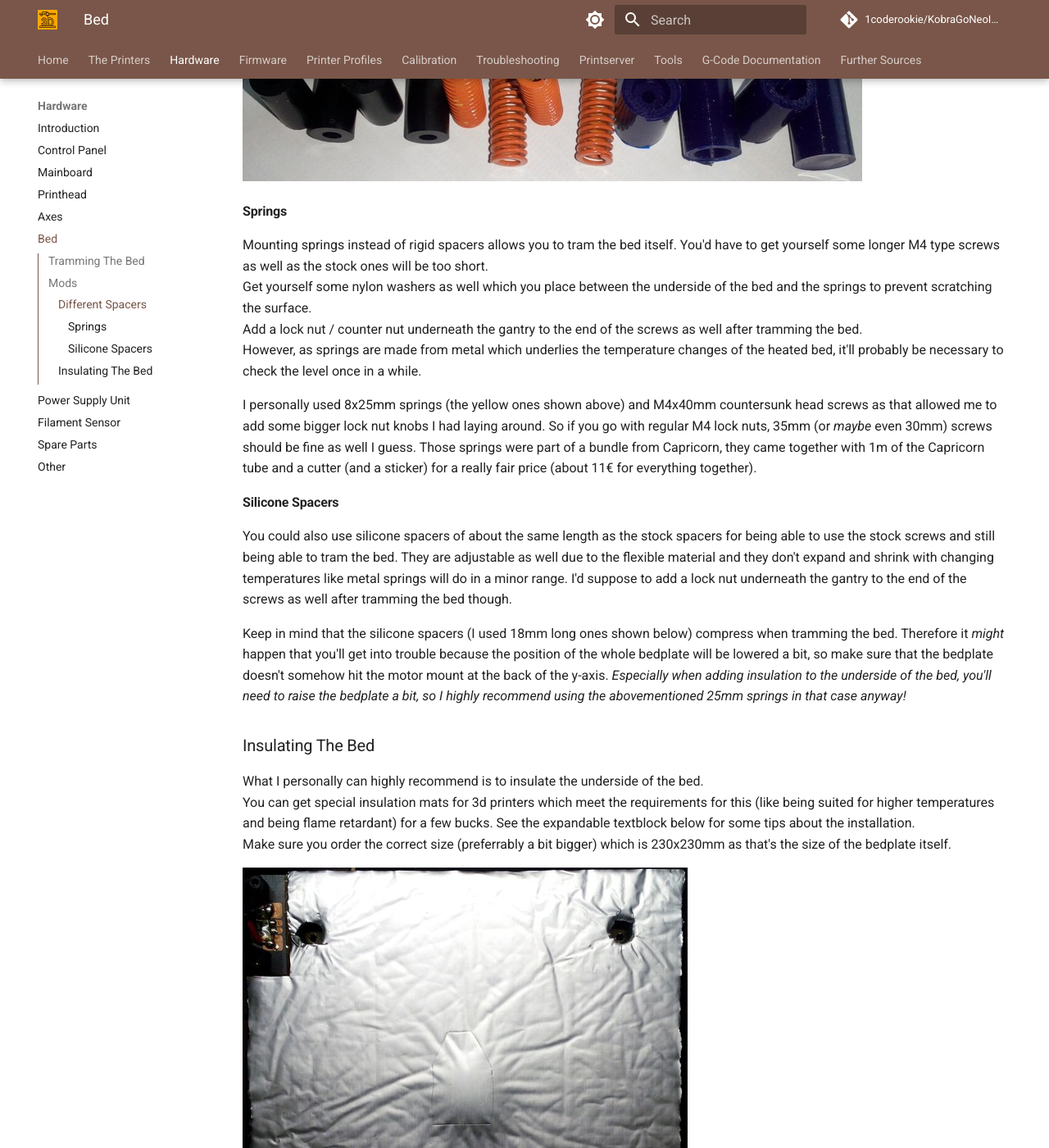
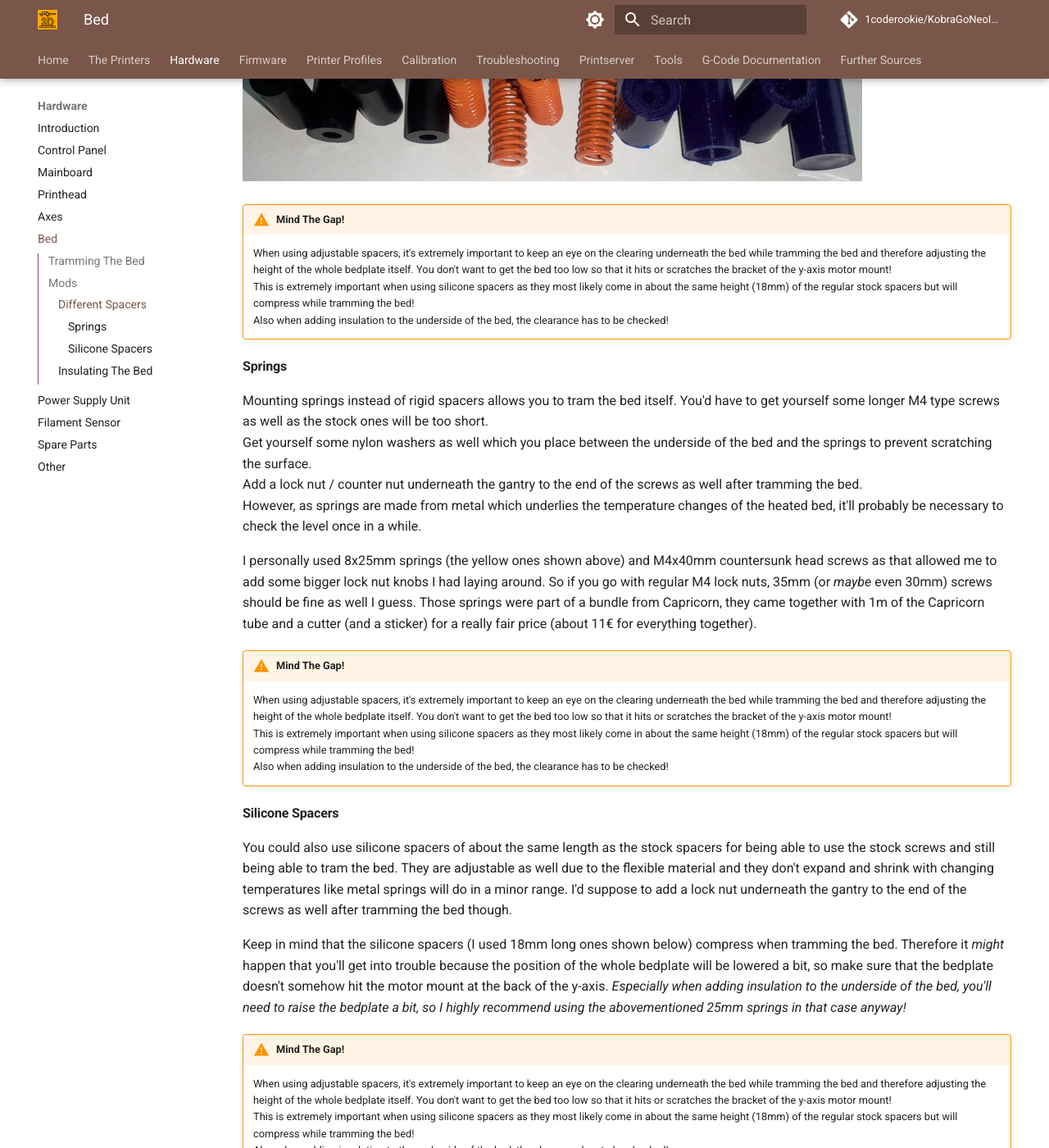
Before and after one commit to 1coderookie/KobraGoNeoInsights, an MkDocs documentation site: the page built from docs/hardware/bed.md, in a window 1280 px wide and 1400 px high, scrolled down 4173 px. Shown: the whole window at 82% size. Built offline with MkDocs 1.6.1 and Material for MkDocs 9.7.7, drawn with Linux system fonts in a browser that asks for light colours; comment, search, counter and statistics services are not loaded; some of the changed text lies outside the part shown.

Commit message:
Update bed.md

```diff
--- a/docs/hardware/bed.md
+++ b/docs/hardware/bed.md
@@ -181,6 +181,13 @@ It's adviseable to make sure that the bolt can't turn itself loose due to the vi
 The following picture shows the stock spacers on the left, springs in the middle and silicone spacers on the right.
 ![Spacers](../assets/images/bed_different-spacers_web.jpg)
 
+!!! warning "Mind The Gap!"
+
+    When using adjustable spacers, it's extremely important to keep an eye on the clearing underneath the bed while tramming the bed and therefore adjusting the height of the whole bedplate itself. You don't want to get the bed too low so that it hits or scratches the bracket of the y-axis motor mount!
+    This is extremely important when using silicone spacers as they most likely come in about the same height (18mm) of the regular stock spacers but will compress while tramming the bed!
+    Also when adding insulation to the underside of the bed, the clearance has to be checked!
+
+
 #### Springs
 Mounting springs instead of rigid spacers allows you to tram the bed itself. You'd have to get yourself some longer M4 type screws as well as the stock ones will be too short.
 Get yourself some nylon washers as well which you place between the underside of the bed and the springs to prevent scratching the surface.
@@ -189,11 +196,22 @@ However, as springs are made from metal which underlies the temperature changes
 
 I personally used 8x25mm springs (the yellow ones shown above) and M4x40mm countersunk head screws as that allowed me to add some bigger lock nut knobs I had laying around. So if you go with regular M4 lock nuts, 35mm (or *maybe* even 30mm) screws should be fine as well I guess. Those springs were part of a bundle from Capricorn, they came together with 1m of the Capricorn tube and a cutter (and a sticker) for a really fair price (about 11€ for everything together).
 
+!!! warning "Mind The Gap!"
+
+    When using adjustable spacers, it's extremely important to keep an eye on the clearing underneath the bed while tramming the bed and therefore adjusting the height of the whole bedplate itself. You don't want to get the bed too low so that it hits or scratches the bracket of the y-axis motor mount!
+    This is extremely important when using silicone spacers as they most likely come in about the same height (18mm) of the regular stock spacers but will compress while tramming the bed!
+    Also when adding insulation to the underside of the bed, the clearance has to be checked!
+
 #### Silicone Spacers
 You could also use silicone spacers of about the same length as the stock spacers for being able to use the stock screws and still being able to tram the bed. They are adjustable as well due to the flexible material and they don't expand and shrink with changing temperatures like metal springs will do in a minor range. I'd suppose to add a lock nut underneath the gantry to the end of the screws as well after tramming the bed though.
 
 Keep in mind that the silicone spacers (I used 18mm long ones shown below) compress when tramming the bed. Therefore it *might* happen that you'll get into trouble because the position of the whole bedplate will be lowered a bit, so make sure that the bedplate doesn't somehow hit the motor mount at the back of the y-axis. *Especially when adding insulation to the underside of the bed, you'll need to raise the bedplate a bit, so I highly recommend using the abovementioned 25mm springs in that case anyway!*
 
+!!! warning "Mind The Gap!"
+
+    When using adjustable spacers, it's extremely important to keep an eye on the clearing underneath the bed while tramming the bed and therefore adjusting the height of the whole bedplate itself. You don't want to get the bed too low so that it hits or scratches the bracket of the y-axis motor mount!
+    This is extremely important when using silicone spacers as they most likely come in about the same height (18mm) of the regular stock spacers but will compress while tramming the bed!
+    Also when adding insulation to the underside of the bed, the clearance has to be checked!
 
 ### Insulating The Bed
 What I personally can highly recommend is to insulate the underside of the bed.
@@ -207,13 +225,21 @@ The first screenshot shows the bed temperature (blue graph) before the insulatio
 ![Bed PID before insulating](../assets/images/bed_pre-insulation_PID.jpg)
 ![Bed PID after insulating](../assets/images/bed_post-insulation_PID.jpg)
 
-After adding the insulation, the temperature didn't fluctuate anymore at all during a print, even when I opened the window from time to time - the graph was just a straight line. So I'm highly satisfied with this actually and can strongly recommend insulating the bedplate.
+After adding the insulation, the temperature didn't fluctuate anymore at all during a print, even when I opened the window from time to time - the graph was just a straight line. So I'm actually highly satisfied with this and can strongly recommend insulating the bedplate.
+However, I have to mention that I didn't print with higher bed temperatures than 60-70°C yet, so I don't know how good the insulation will stay in place when printing with bedtemps like ~100°, but I hope it'll still work out fine..
+
+!!! warning "Mind The Gap!"
+
+    When adding insulation, it's extremely important to keep an eye on the clearing underneath the bed!
+    You don't want to risk the insulation hitting the bracket of the y-axis motor mount, so pay attention to that!
 
 ??? example "Adding The Insulation"
 
-    Before I'll go into the steps about how to apply the insulation, I have to mention that *you'll need longer spacers and screws due to the thickness of the insulation (which is about 9-10mm most of the time)!*
-    *You'll need to raise the whole bedplate to avoid contact between the insulation and the motor mount at the back of the construction.* If you use the beforementioned springs, you'll be fine as they are longer then the stock spacers anyway. If you'll use the stock spacers or silicone spacers of about the same size, you can add bolt nuts underneath to raise the bed.
-    *It's also advisable to have Kapton tape on hand to cover the whole underside of the bedplate with it (before you actually apply the insulation) and to secure the edges and sides of the insulation (after applying the insulation).*
+    Before I'll go into the steps about how to apply the insulation, I have to point out a few things first:
+
+    - *You'll need longer spacers and screws due to the thickness of the insulation (which is about 9-10mm most of the time)!*
+    - *You'll need to raise the whole bedplate to avoid contact between the insulation and the motor mount at the back of the construction.* If you use the beforementioned 25mm springs and longer screws, you should be fine as they are longer then the stock spacers anyway. If you'll use the stock spacers or silicone spacers of about the same size, you can add bolt nuts underneath to raise the bed.
+    - *It's also advisable to have Kapton tape on hand to cover the whole underside of the bedplate with it (before you actually apply the insulation) and to secure the edges and sides of the insulation (after applying the insulation)!*
 
     - For adding the insulation, you need to dismount the bedplate from the gantry by taking out the four screws (remove the PEI coated plate first tho). Be careful with the wires when moving the plate. Put the plate onto the insulation (but don't peel off the protective layer of the adhesive yet!), align it and mark the four holes of the screws.
     - Then place the bed upside down on a flat and clean surface - wipe the surface beforehand tho to make sure that there's no dirt or even metal chips which would press into or stick onto the magnetic surface. Now use IPA or (which I prefer) silicone remover to wipe the underside of the bed where the insulation should be applied to and clean off any dirt or grease from your fingers.
```
